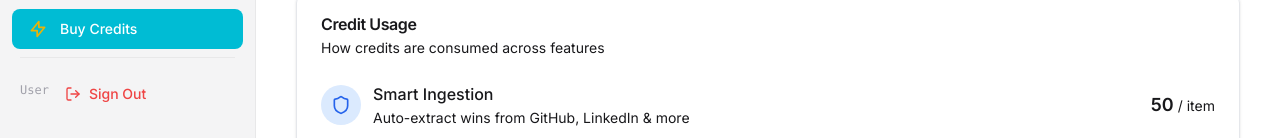
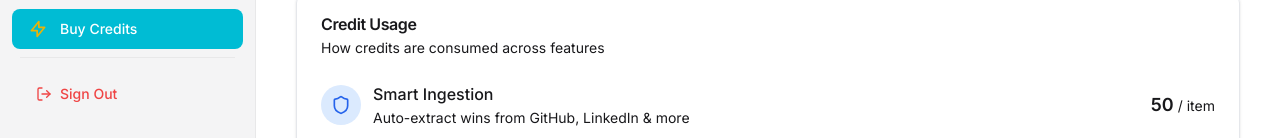
Before and after one commit to HectorGitt/enzo, a Next.js app: page /dashboard/credits in a window 1280 px wide. Shown: the part 662-800 px from the top of the page. Built offline with nearby package versions, Linux system fonts and the light colour scheme; no server answers; the database is empty; what dodopayments would draw is missing.

Commit message:
feat: remove username label from Sign Out section in DashboardSidebar for cleaner UI

```diff
--- a/src/components/dashboard/Sidebar.tsx
+++ b/src/components/dashboard/Sidebar.tsx
@@ -99,7 +99,6 @@ export function DashboardSidebar() {
 
 				{/* Sign Out */}
 				<div className={`flex items-center justify-between ${isCollapsed ? 'justify-center' : ''} px-2`}>
-					{!isCollapsed && <span className="text-xs text-[var(--text-muted)] font-mono">User</span>}
 					<SignOutButton collapsed={isCollapsed} />
 				</div>
 			</div>
```
